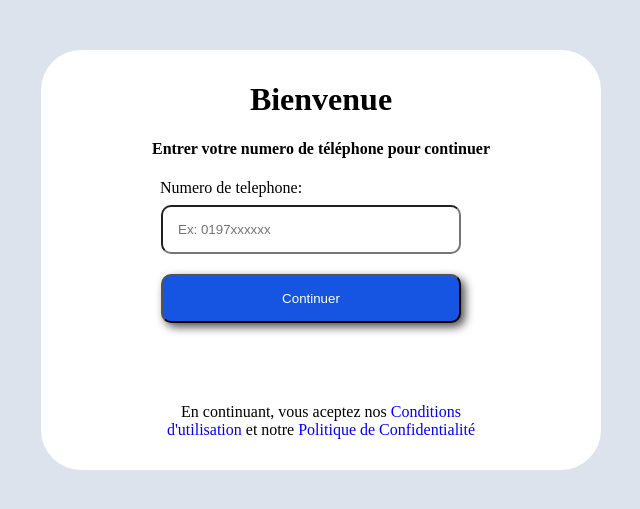
After one commit to adjetedorelle/gestion_de_file_d_attente, a PHP site: page /authentification.html in a window 1280 px wide. The commit adds this page. Shown: the top 509 px of the page, without its empty margins (367-1007 px from the left). Run offline with PHP 8.4, Linux system fonts and the light colour scheme.

Commit message:
creation de la page d'authentification du client

```diff
--- /dev/null
+++ b/authentification.html
@@ -0,0 +1,36 @@
+<!DOCTYPE html>
+<html lang="en">
+<head>
+    <meta charset="UTF-8">
+    <meta name="viewport" content="width=device-width, initial-scale=1.0">
+    <title>Authentification</title>
+    <link rel="preconnect" href="https://fonts.googleapis.com">
+    <link rel="preconnect" href="https://fonts.gstatic.com" crossorigin>
+    <link href="https://fonts.googleapis.com/css2?family=Manrope:wght@200..800&family=Montserrat:ital,wght@0,100..900;1,100..900&family=Quicksand:wght@300..700&display=swap" rel="stylesheet">
+    <link rel="stylesheet" href="mon_entreprise.css">
+</head>
+<body>
+    <div class="bienvenue">
+        <h1>Bienvenue</h1>
+        <h4>Entrer votre numero de téléphone pour continuer</h4>
+        <div class="formulaire">
+            <form method="" action="">
+                <label for="telephone">Numero de telephone:</label>
+                <div class="tel">
+                     <input type="tel" name="telephone" id="telephone" placeholder="Ex: 0197xxxxxx">
+                     <input type="submit" value="Continuer" id="unique">
+                </div>
+
+            </form>
+        </div>
+
+        <div class="bas">
+            <p>En continuant, vous aceptez nos <span style="color: blue">Conditions d'utilisation</span> et notre <span style="color: blue">Politique de Confidentialité</span></p>
+        </div>
+
+
+    </div>
+
+
+</body>
+</html>
--- a/mon_entreprise.css
+++ b/mon_entreprise.css
@@ -1,5 +1,6 @@
 body{
     background-color:#DDE3EC ;
+
 }
 .bouton :hover{
     background-color: green;
@@ -87,8 +88,58 @@ body{
     text-align: center;
     margin: 50px;
     font-family: "Montserrat";
+}
+.bienvenue
+{
+    background-color: white;
+    color: black;
+    text-align: center;
+    justify-content: center;
+    padding: 10px 30px;
+    border-radius: 40px;
+    width: 500px ;
+    margin: 50px 400px 20px 400px;
+    height: 400px;
+}
+
+.tel{
+    display: flex;
+    flex-direction: column;
+    width: 300px;
+    margin: 0 0 0 90px;
+    gap: 20px;
+    padding: 8px 8px 0 0;
+}
+.tel input
+{
+    padding: 15px;
+    border-radius: 10px;
+}
 
 
+.formulaire form label{
+    margin-right: 180px;
+}
+.bas
+{
 
+    margin: 80px ;
 
 }
+#unique
+{
+    background-color: rgb(21, 85, 225);
+    box-shadow: 4px 4px 10px rgba(0, 0, 0, 0.7);
+    color: white;
+
+}
+#unique:hover
+{
+    background-color: green;
+
+}
+
+.code
+{
+    background-color: blue;
+}
```
